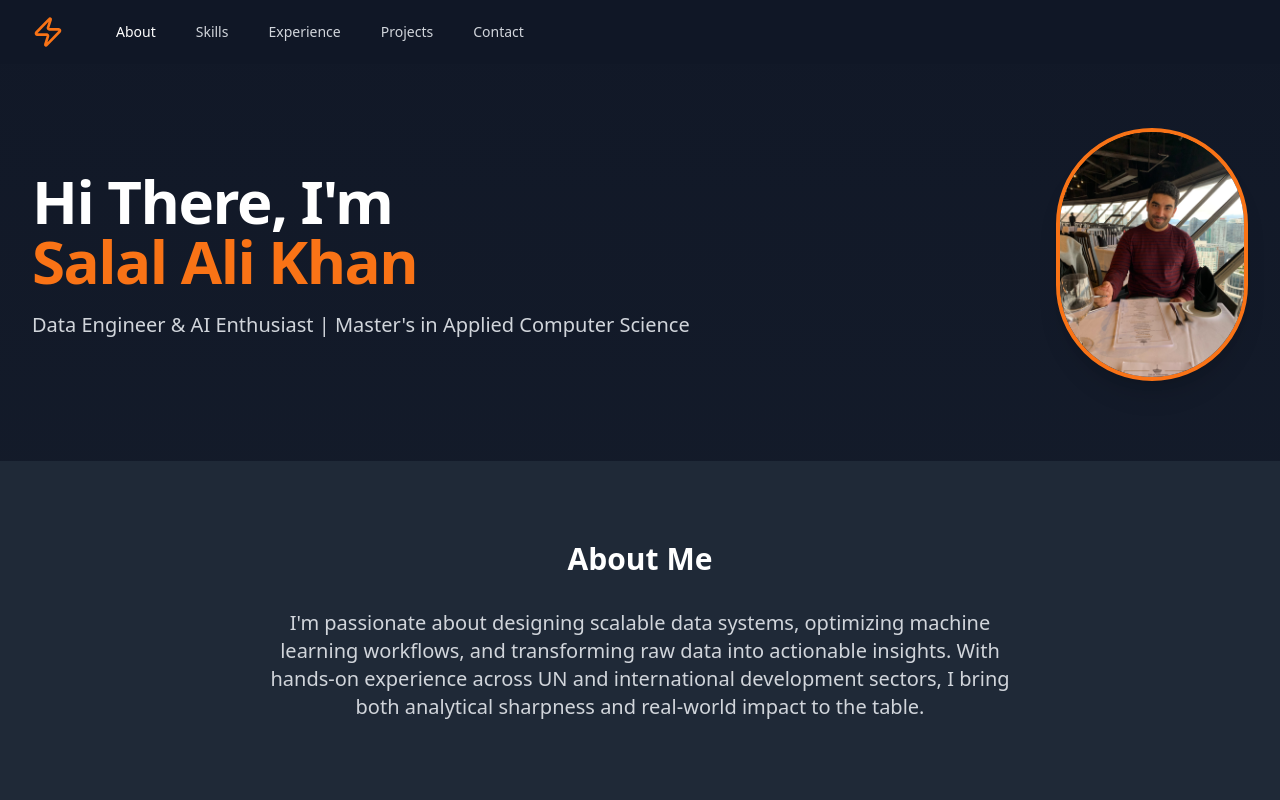
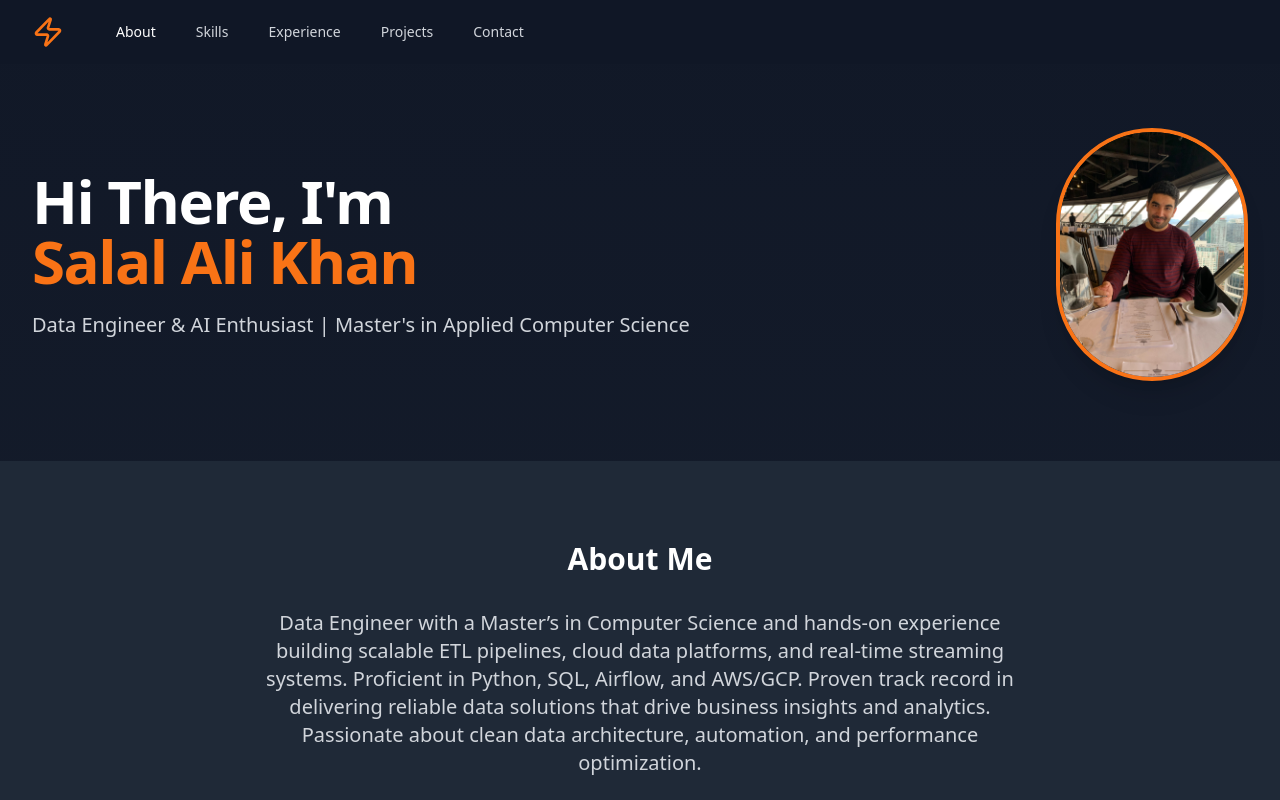
Before and after one commit to salalalikhan/SAK-Portfolio, a React (Vite) app: page / in a window 1280 px wide. Shown: the top 800 px of the page. Built offline with nearby package versions, Linux system fonts and the light colour scheme.

Commit message:
Bio edit

```diff
--- a/src/App.tsx
+++ b/src/App.tsx
@@ -150,10 +150,7 @@ function App() {
             About Me
           </h2>
           <p className="text-xl text-gray-300 text-center max-w-3xl mx-auto">
-            I'm passionate about designing scalable data systems, optimizing machine learning workflows,
-            and transforming raw data into actionable insights. With hands-on experience across UN and
-            international development sectors, I bring both analytical sharpness and real-world impact
-            to the table.
+            Data Engineer with a Master’s in Computer Science and hands-on experience building scalable ETL pipelines, cloud data platforms, and real-time streaming systems. Proficient in Python, SQL, Airflow, and AWS/GCP. Proven track record in delivering reliable data solutions that drive business insights and analytics. Passionate about clean data architecture, automation, and performance optimization.
           </p>
         </div>
       </section>
```
